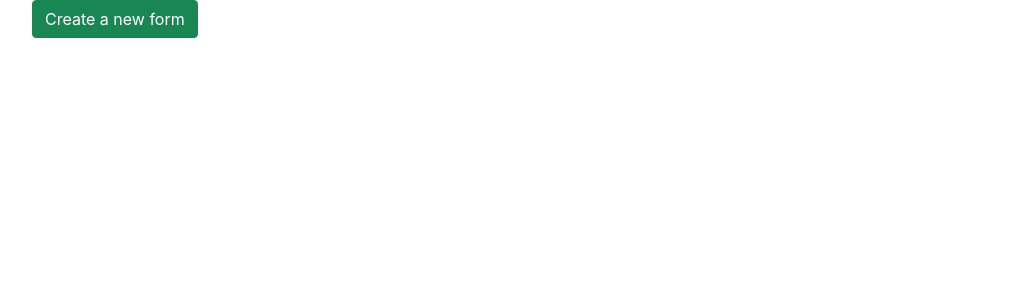
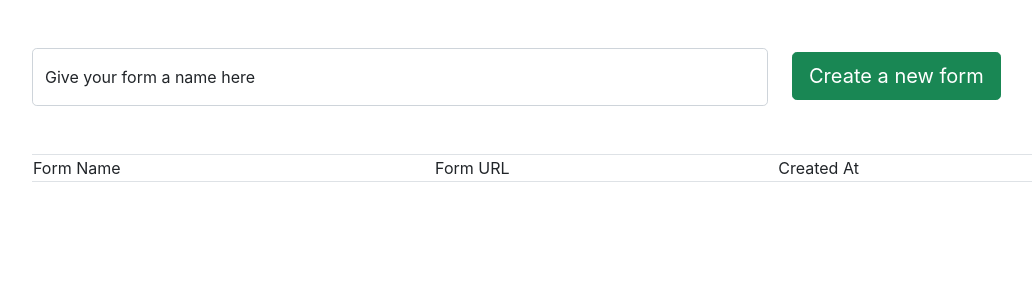
Before and after one commit to arafat-213/form-builder, a React (Create React App) app in the folder client/: page / in a window 1280 px wide. Shown: the top 300 px of the page, without its empty margins (50-1082 px from the left). Built offline with nearby package versions, Linux system fonts and the light colour scheme; the HTML template or start-up script is replaced by a standard one.

Commit message:
added table on home screen to display forms

```diff
--- a/client/src/components/Home/Home.js
+++ b/client/src/components/Home/Home.js
@@ -1,27 +1,92 @@
-import React, {Fragment, useState, useEffect} from 'react'
+import React, { Fragment, useState, useEffect } from 'react'
 import Button from 'react-bootstrap/Button'
 import CreateFormModal from '../Form/CreateFormModal'
 import { useSelector, useDispatch } from 'react-redux'
 import { LOAD_LIST_OF_FORMS } from '../../utils/types'
-import {Link} from 'react-router-dom'
+import { Link } from 'react-router-dom'
+import FloatingLabel from 'react-bootstrap/esm/FloatingLabel'
+import Form from 'react-bootstrap/esm/Form'
+import Row from 'react-bootstrap/Row'
+import Col from 'react-bootstrap/Col'
+import Table from 'react-bootstrap/Table'
+import { APP_URL } from '../../utils/types'
 
 const Home = () => {
-	const [ createFormModalShow, setCreateFormModalShow ] = useState(false)
+	const [createFormModalShow, setCreateFormModalShow] = useState(false)
+	const [formName, setFormName] = useState('')
 	const dispatch = useDispatch()
 	// Redux selectors
 	const availableForms = useSelector(state => state.forms.availableForms)
 
+	const changeHandler = e => {
+		setFormName(e.target.value)
+	}
+
 	// Loads list of forms from localStorage
 	// TODO: replace it with useMemo
 	useEffect(() => {
-		const forms = JSON.parse(localStorage.getItem("forms"))
-		forms && dispatch({type: LOAD_LIST_OF_FORMS, payload: [...forms]})
-	},[])
+		const forms = JSON.parse(localStorage.getItem('forms'))
+		forms && dispatch({ type: LOAD_LIST_OF_FORMS, payload: [...forms] })
+	}, [])
 	return (
 		<Fragment>
-			<Button variant="success" onClick={ () => setCreateFormModalShow(true) }>Create a new form</Button>
-			<CreateFormModal show={ createFormModalShow } onHide={ () => setCreateFormModalShow(false) } />
-			{availableForms?.map(form => <Link key={ form._id+ "\n" } to={`/form/${form._id}`}><p> Open </p> { form._id }</Link>)}
+			<Form>
+				<Row className='my-5'>
+					<Col md={8}>
+						<FloatingLabel
+							// className='px-1 py-2'
+							controlId='floatingInput'
+							label='Give your form a name here'>
+							<Form.Control
+								type='text'
+								name='questionTitle'
+								size='lg'
+								placeholder='Type your Question/Title here'
+								value={formName}
+								required
+								onChange={changeHandler}
+							/>
+						</FloatingLabel>
+					</Col>
+					<Col md={4}>
+						<Button
+							variant='success'
+							size='lg'
+							className='mt-1'
+							onClick={() => setCreateFormModalShow(true)}>
+							Create a new form
+						</Button>
+					</Col>
+				</Row>
+				<CreateFormModal
+					show={createFormModalShow}
+					onHide={() => setCreateFormModalShow(false)}
+					formName={formName}
+				/>
+			</Form>
+			<Table striped bordered hover>
+				<thead>
+					<td>Form Name</td>
+					<td>Form URL</td>
+					<td>Created At</td>
+				</thead>
+
+				{availableForms?.map(form => (
+					<tr>
+						<td>{form?.formName}</td>
+						<td>
+							<Link
+								key={form._id + '\n'}
+								to={`/form/${form._id}`}>
+								{APP_URL + form._id}
+							</Link>
+						</td>
+						<td>
+							{new Date(form.createdAt).toLocaleString('en-IN')}
+						</td>
+					</tr>
+				))}
+			</Table>
 		</Fragment>
 	)
 }
--- a/client/src/utils/types.js
+++ b/client/src/utils/types.js
@@ -1 +1,2 @@
 export const LOAD_LIST_OF_FORMS = 'LOAD_LIST_OF_FORMS'
+export const APP_URL = 'localhost:3000/'
```
